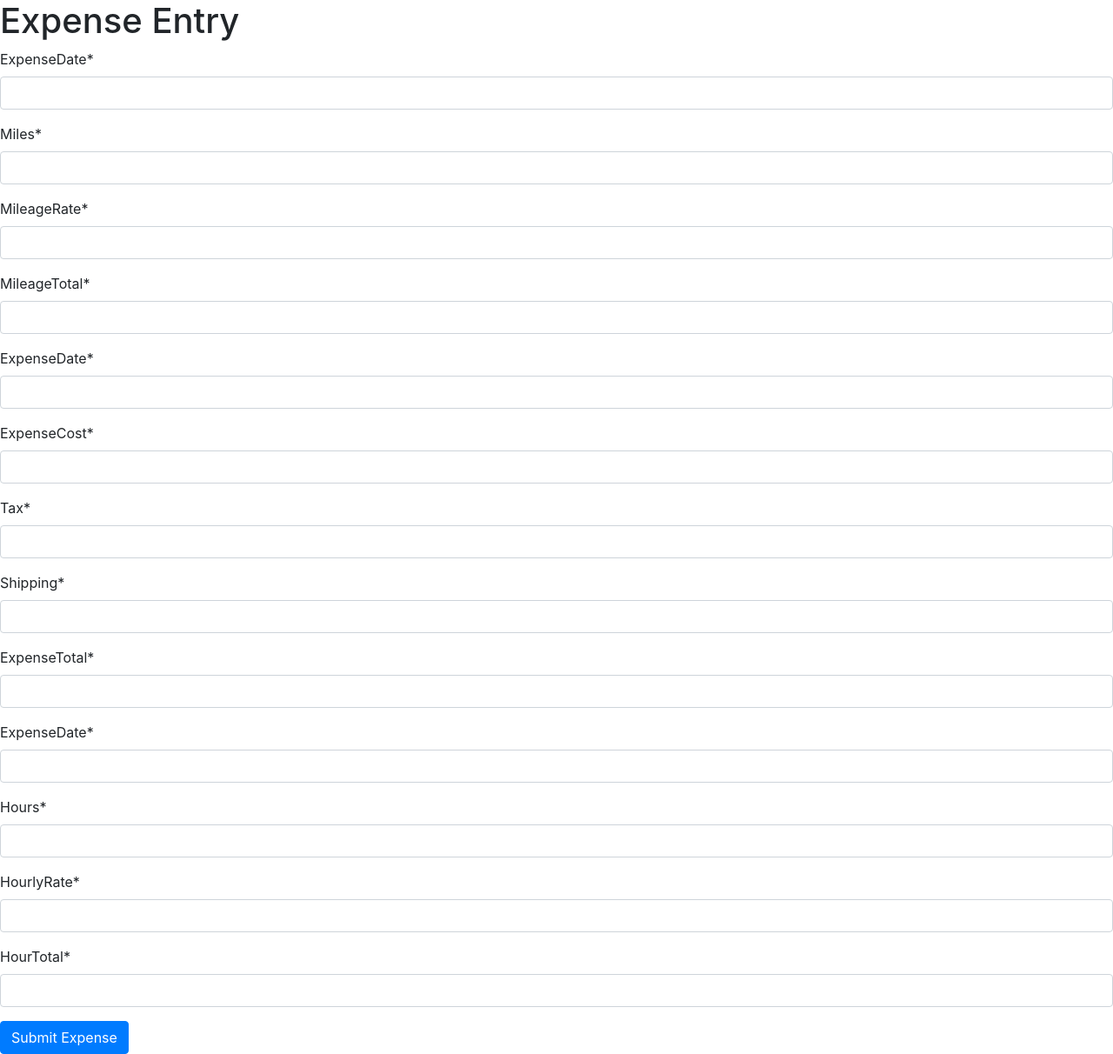
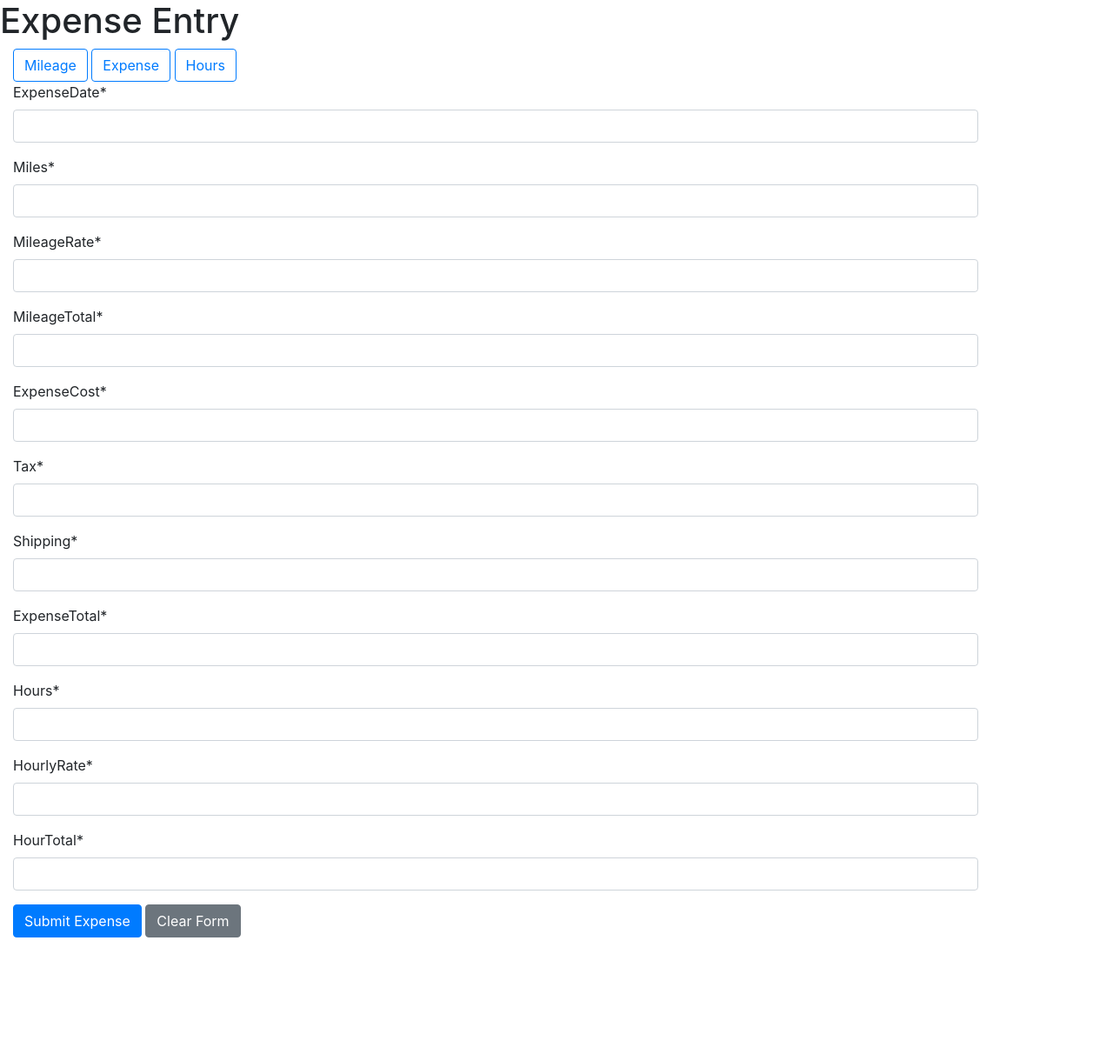
Before and after one commit to radixp0int/expensify360, a Django app: page /expense/ in a window 1280 px wide. Shown: the part 56-1268 px from the top of the page at 87% size. After the commit the page ends 1134 px from the top, so only its background shows below. Run offline with Django 3.2, Linux system fonts and the light colour scheme; some libraries are stand-ins or nearby versions.

Commit message:
Implemented the display handling for the expense input forms.

```diff
--- a/Expensify360/Expenses/forms.py
+++ b/Expensify360/Expenses/forms.py
@@ -1,20 +1,26 @@
 from django import forms
 from .models import Request
+
+
+class GeneralForm(forms.ModelForm):
+    class Meta:
+        model = Request
+        fields = ('expenseDate',)
 
 
 class MileageForm(forms.ModelForm):
     class Meta:
         model = Request
-        fields = ('expenseDate', 'miles', 'mileageRate', 'mileageTotal')
+        fields = ('miles', 'mileageRate', 'mileageTotal')
 
 
 class ExpenseForm(forms.ModelForm):
     class Meta:
         model = Request
-        fields = ('expenseDate', 'expenseCost', 'tax', 'shipping', 'expenseTotal')
+        fields = ('expenseCost', 'tax', 'shipping', 'expenseTotal')
 
 
 class HoursForm(forms.ModelForm):
     class Meta:
         model = Request
-        fields = ('expenseDate', 'hours', 'hourlyRate', 'hourTotal')
+        fields = ('hours', 'hourlyRate', 'hourTotal')
--- a/Expensify360/Expenses/views.py
+++ b/Expensify360/Expenses/views.py
@@ -1,13 +1,17 @@
+from django.contrib.auth.decorators import login_required
 from django.shortcuts import render
 from .forms import *
 
 
+# @login_required
 def expense(request):
+    generalForm = GeneralForm(request.POST or None)
     mileageForm = MileageForm(request.POST or None)
     expenseForm = ExpenseForm(request.POST or None)
     hoursForm = HoursForm(request.POST or None)
 
     context = {
+        'generalForm': generalForm,
         'mileageForm': mileageForm,
         'expenseForm': expenseForm,
         'hoursForm': hoursForm,
--- a/Expensify360/Expensify360/templates/expense.html
+++ b/Expensify360/Expensify360/templates/expense.html
@@ -6,6 +6,23 @@
     <h1> Expense Entry </h1>
 
     <div id="alert"></div>
+
+    <div class="container float-left">
+
+        <script> function toggleForm(formID) {
+            const form = document.getElementById(formID);
+            form.hidden = !form.hidden;
+        }
+        </script>
+
+        <button class="btn btn-outline-primary" type="button" ID="MileageToggle" onclick='toggleForm("mileage-form")'>Mileage</button>
+        <button class="btn btn-outline-primary" type="button" ID="MileageToggle" onclick='toggleForm("expense-form")'>Expense</button>
+        <button class="btn btn-outline-primary" type="button" ID="MileageToggle" onclick='toggleForm("hours-form")'>Hours</button>
+
+        <form id="general-form">
+            {% csrf_token %}
+            {{ generalForm|crispy }}
+        </form>
 
         <form id="mileage-form">
             {% csrf_token %}
@@ -22,7 +39,8 @@
             {{ hoursForm|crispy }}
         </form>
 
-    <div>
         <button class="btn btn-primary" type="button">Submit Expense</button>
+        <button class="btn btn-secondary" type="button">Clear Form</button>
     </div>
+
 {% endblock %}
```
Also changed, not shown: Expensify360/db.sqlite3. Lines whose indentation alone changed are shown as unchanged.
